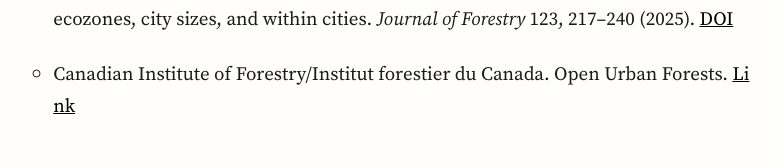
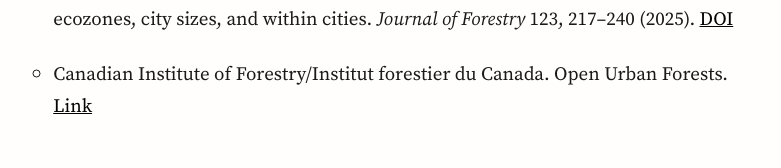
Before and after one commit to schoolofcities/urban-forests, a SvelteKit app: page / in a window 1280 px wide. Shown: the part 10949-11117 px from the top of the page, without its empty margins (246-1027 px from the left). Built offline with nearby package versions, Linux system fonts and the light colour scheme.

Commit message:
add in line break, build

```diff
--- a/src/routes/+page.svelte
+++ b/src/routes/+page.svelte
@@ -324,7 +324,7 @@
 
 	.references a {
 		color: #000;
-		word-break: break-all;
+		word-break: break-word;
 	}
 
 	.references a:hover {
```
Also changed, not shown: 13 other files (tests, documents, lock files or other folders).
